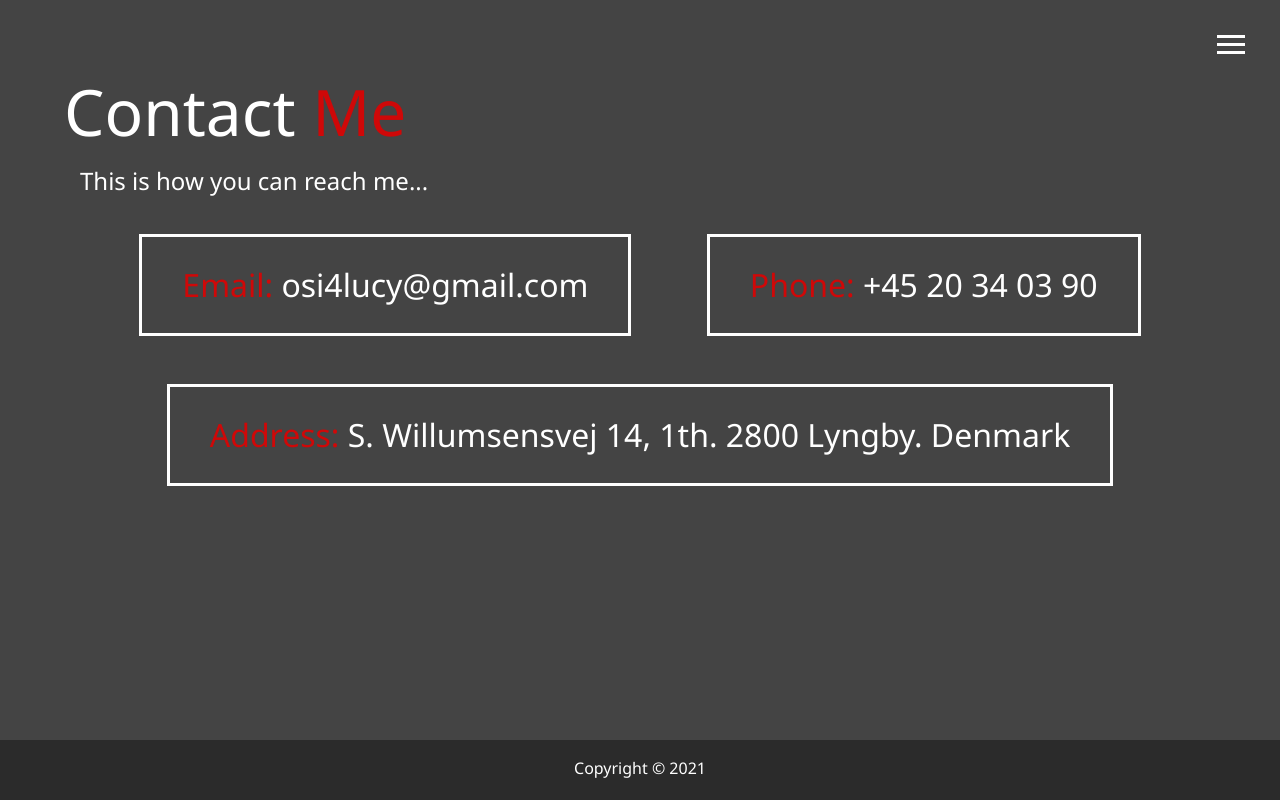
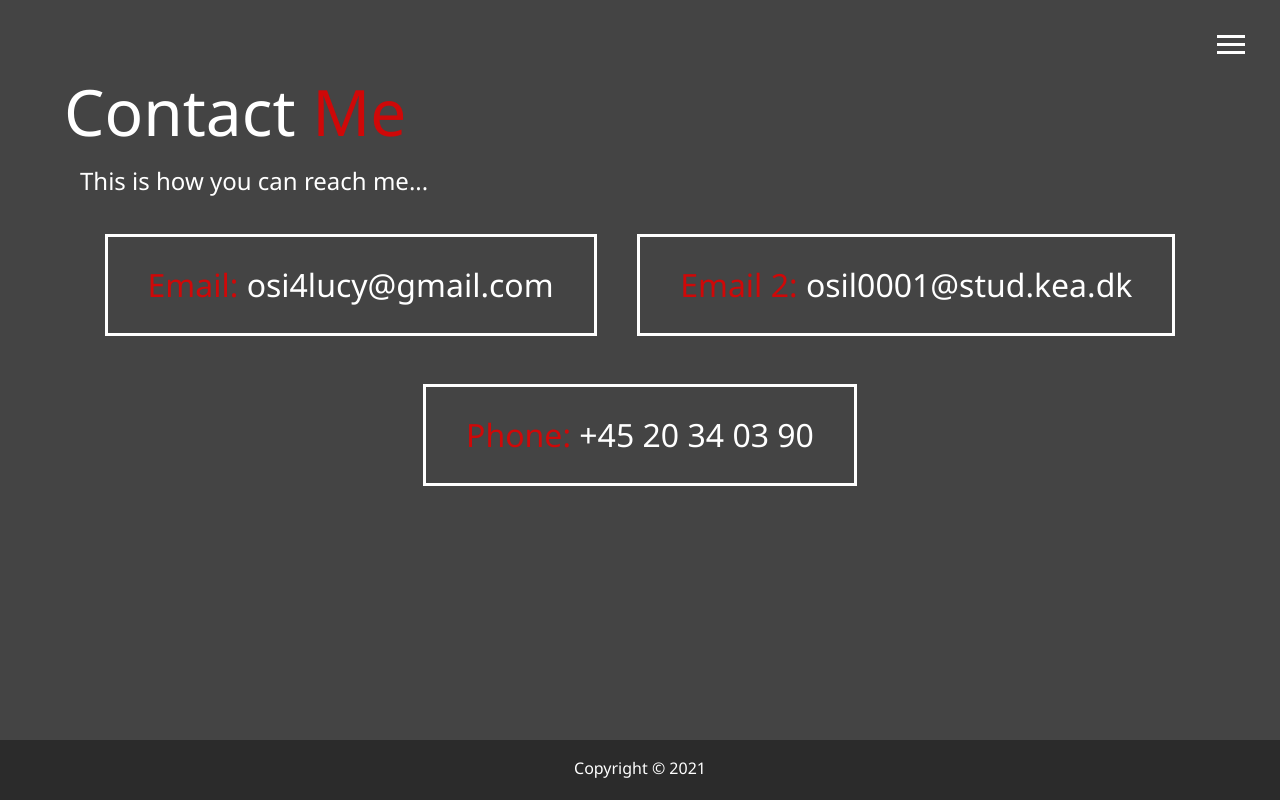
Before and after one commit to Osi4lucy/my-portfolio-website, a website: page dist/contact.html in a window 1280 px wide. Drawn offline with Linux system fonts and the light colour scheme.

Commit message:
contact details

```diff
--- a/dist/contact.html
+++ b/dist/contact.html
@@ -52,9 +52,8 @@
 			<h2 class="sm-heading">This is how you can reach me...</h2>
 			<div class="boxes">
 				<div><span class="text-secondary">Email: </span> osi4lucy@gmail.com</div>
+				<div><span class="text-secondary">Email 2: </span> osil0001@stud.kea.dk</div>
 				<div><span class="text-secondary">Phone: </span> +45 20 34 03 90</div>
-				<div><span class="text-secondary">Address: </span> S. Willumsensvej 14, 1th.
-        2800 Lyngby. Denmark </div>
 			</div>
 		</main>
 
```
